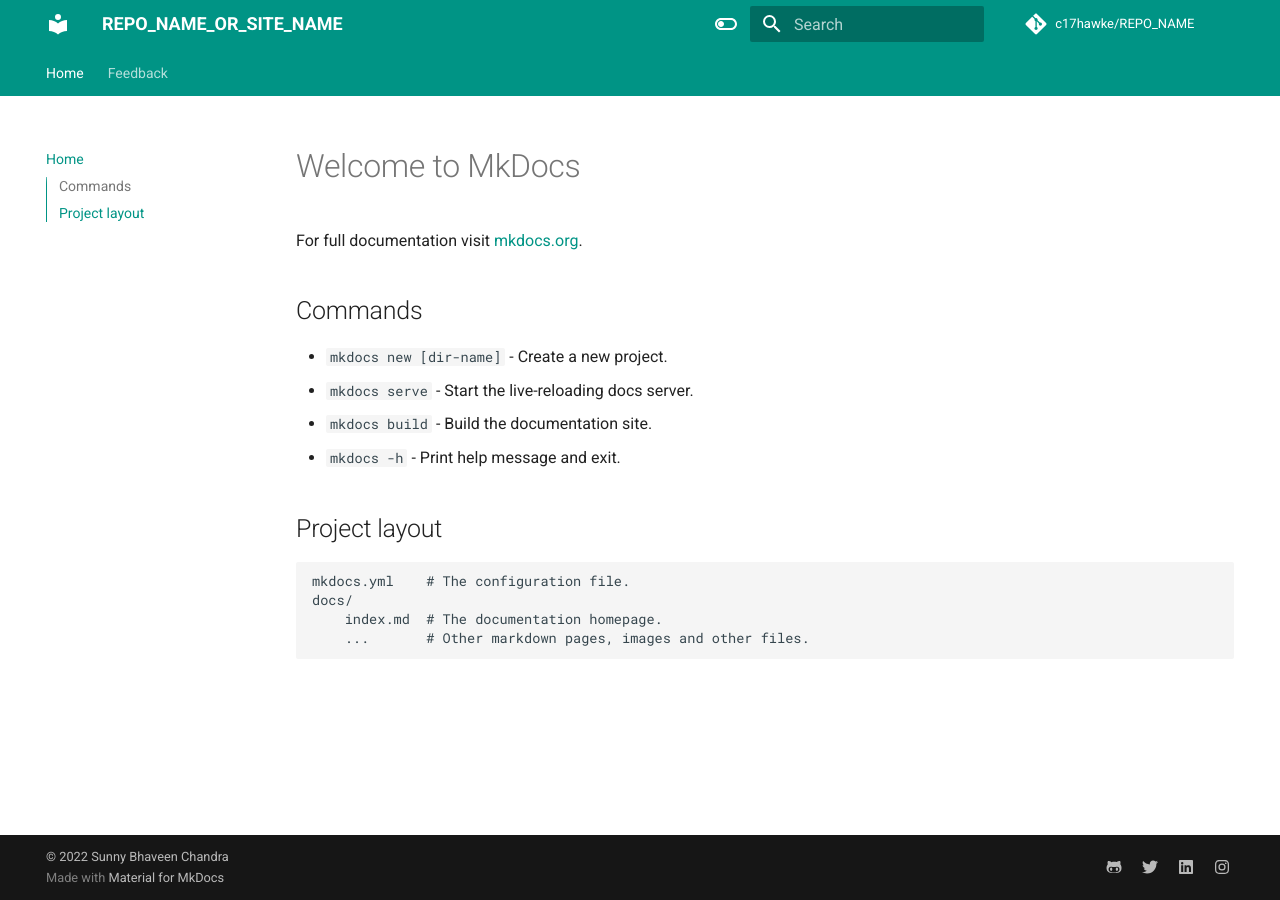
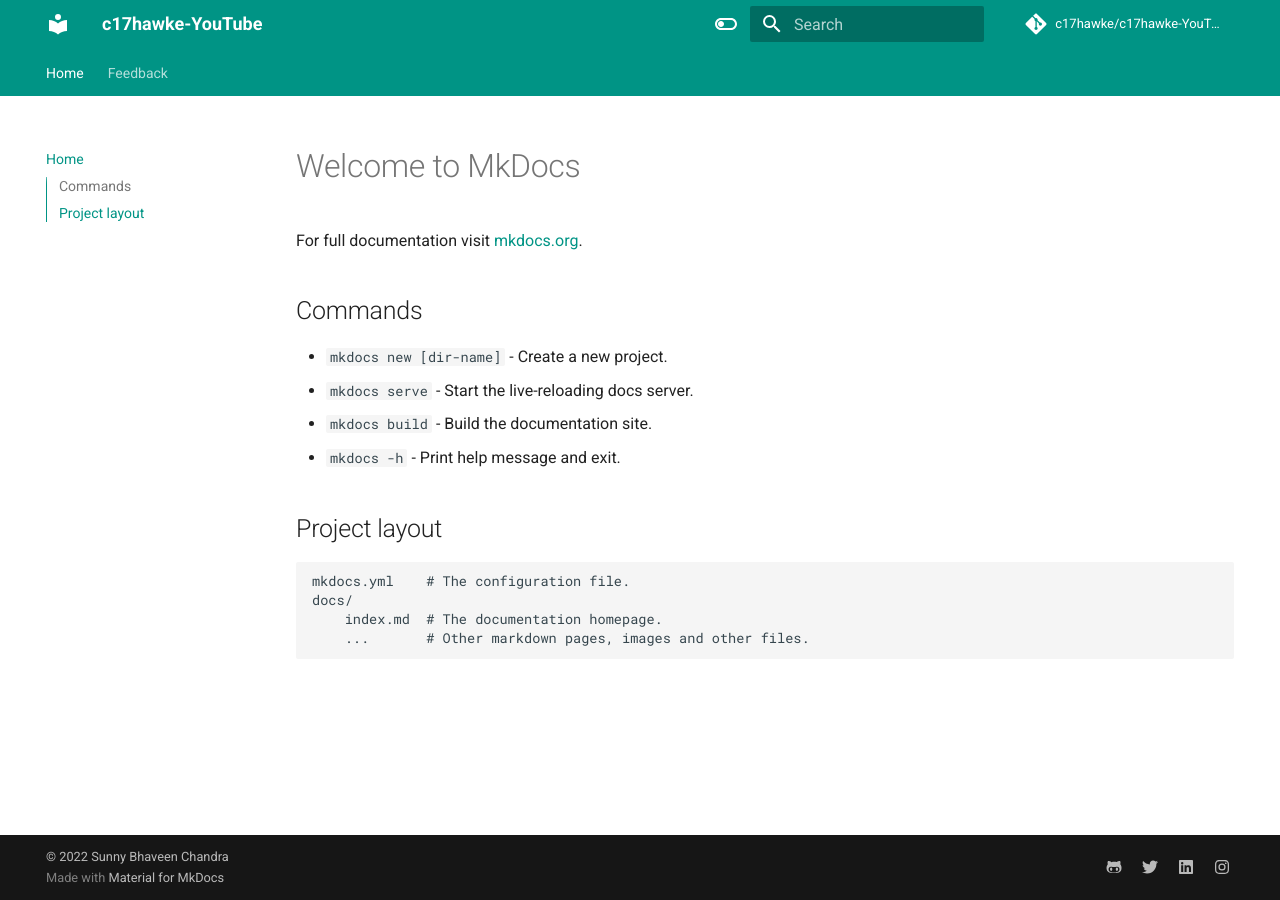
Before and after one commit to c17hawke/c17hawke-YouTube, an MkDocs documentation site: the page built from docs/index.md, in a window 1280 px wide. Built offline with MkDocs 1.6.1 and Material for MkDocs 9.7.7, drawn with Linux system fonts in a browser that asks for light colours; comment, search, counter and statistics services are not loaded.

Commit message:
Site info update

```diff
--- a/mkdocs.yml
+++ b/mkdocs.yml
@@ -1,5 +1,5 @@
 # Project information
-site_name: REPO_NAME_OR_SITE_NAME
+site_name: c17hawke-YouTube
 # defeine TOC or order of website-
 nav:
   - Home: index.md
@@ -7,11 +7,11 @@
 
 site_author: Sunny Bhaveen Chandra
 site_description: >-
-  DESCRIPTION
+  This site contains information and data related to my youtube channel c17hawke
 
 # Repository
-repo_name: c17hawke/REPO_NAME
-repo_url: https://github.com/c17hawke/REPO_NAME
+repo_name: c17hawke/c17hawke-YouTube
+repo_url: https://github.com/c17hawke/c17hawke-YouTube
 
 # Configuration
 theme:
```
